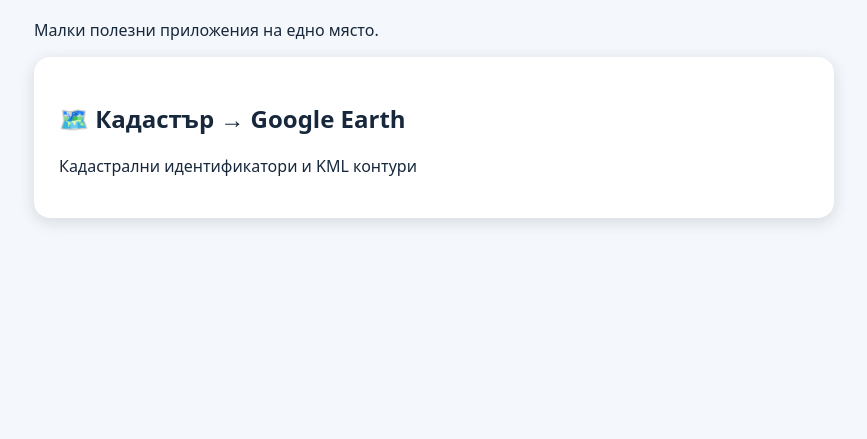
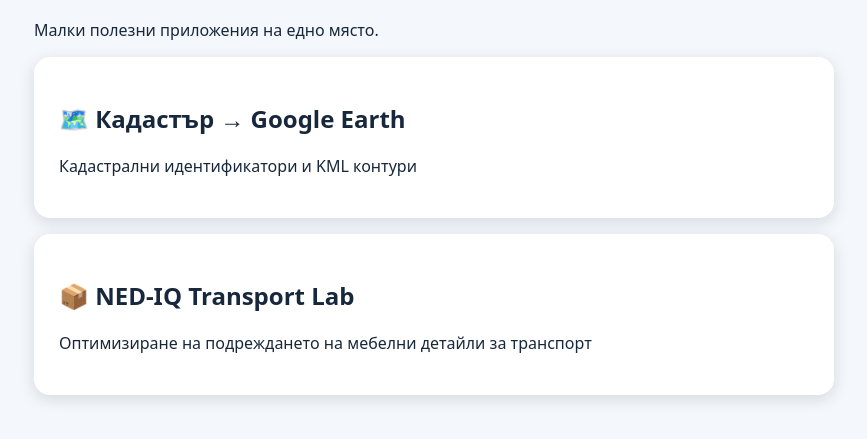
Before and after one commit to nedkoradev/mini-tools, a plain HTML site: page index.html in a window 1280 px wide. Shown: the part 147-586 px from the top of the page, without its empty margins (206-1073 px from the left). Drawn offline with Linux system fonts and the light colour scheme.

Commit message:
Add Transport Lab link to Mini Tools homepage

```diff
--- a/index.html
+++ b/index.html
@@ -1 +1 @@
-<!doctype html><html lang='bg'><meta charset='utf-8'><meta name='viewport' content='width=device-width,initial-scale=1'><title>Mini Tools</title><style>body{font:16px system-ui;background:#f4f7fb;color:#18283c}main{max-width:800px;margin:60px auto;padding:20px}.card{display:block;background:white;padding:25px;border-radius:16px;color:inherit;text-decoration:none;box-shadow:0 4px 16px #1232}</style><main><h1>Mini Tools</h1><p>Малки полезни приложения на едно място.</p><a class='card' href='./cadastre-earth/'><h2>🗺️ Кадастър → Google Earth</h2><p>Кадастрални идентификатори и KML контури</p></a></main></html>
+<!doctype html><html lang='bg'><meta charset='utf-8'><meta name='viewport' content='width=device-width,initial-scale=1'><title>Mini Tools</title><style>body{font:16px system-ui;background:#f4f7fb;color:#18283c}main{max-width:800px;margin:60px auto;padding:20px}.card{display:block;background:white;padding:25px;border-radius:16px;color:inherit;text-decoration:none;box-shadow:0 4px 16px #1232}.card+.card{margin-top:16px}.card:hover{box-shadow:0 6px 20px #1233}</style><main><h1>Mini Tools</h1><p>Малки полезни приложения на едно място.</p><a class='card' href='./cadastre-earth/'><h2>🗺️ Кадастър → Google Earth</h2><p>Кадастрални идентификатори и KML контури</p></a><a class='card' href='./transport-optimizer/'><h2>📦 NED-IQ Transport Lab</h2><p>Оптимизиране на подреждането на мебелни детайли за транспорт</p></a></main></html>
```
